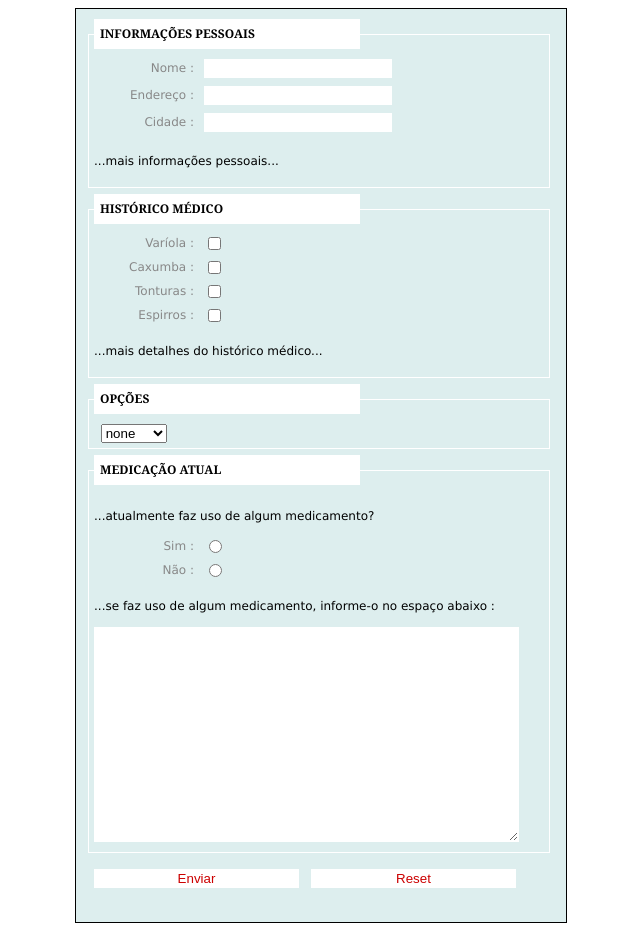
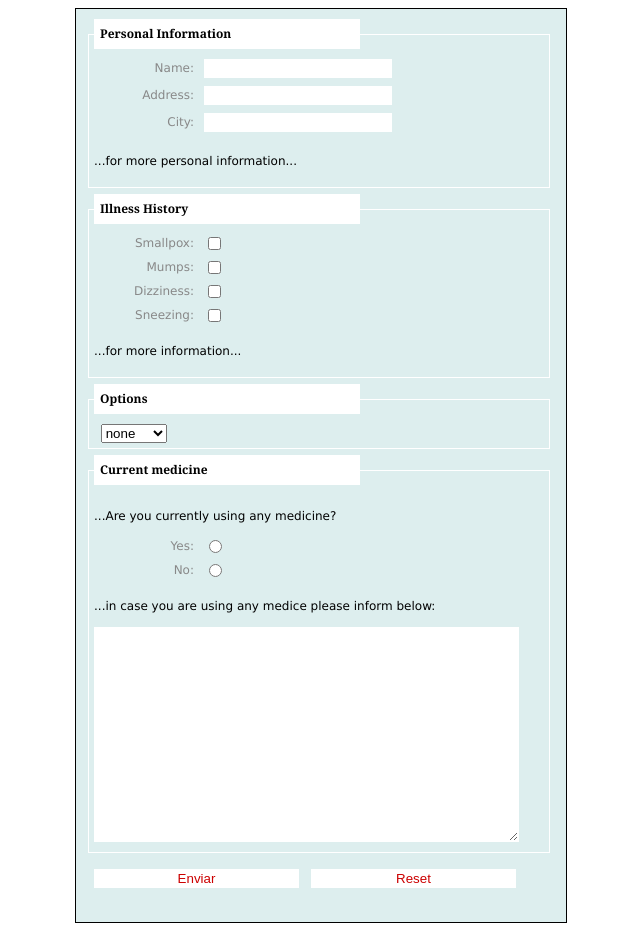
Before and after one commit to edysegura/css-form, a plain HTML site: page index.html in a window 1280 px wide. Shown: the whole page, without its empty margins (319-959 px from the left). Drawn offline with Linux system fonts and the light colour scheme.

Commit message:
Translating index.html for en-US

```diff
--- a/index.html
+++ b/index.html
@@ -8,70 +8,70 @@
   <link rel="alternate stylesheet" href="css/blue-red.css" type="text/css" title="Blue and Red" />
   <link rel="alternate stylesheet" href="css/blue-green.css" type="text/css" title="Blue and Green" />
   <link rel="alternate stylesheet" href="css/pink.css" type="text/css" title="Pink" />
-  <title>Formulário CSS</title>
+  <title>CSS Form</title>
 </head>
 <body>
 
   <form id="two" action="http://httpbin.org/post" method="post">
     <fieldset id="personal">
-      <legend>INFORMAÇÕES PESSOAIS</legend>
-      <label for="name">Nome : </label>
+      <legend>Personal Information</legend>
+      <label for="name">Name: </label>
       <input name="name" id="name" type="text" tabindex="1" />
       <br />
-      <label for="endereco">Endereço : </label>
+      <label for="endereco">Address: </label>
       <input name="endereco" id="endereco" type="text" tabindex="2" />
       <br />
-      <label for="city">Cidade : </label>
+      <label for="city">City: </label>
       <input name="city" id="city" type="text" tabindex="3" />
-      <p>...mais informações pessoais...</p>
+      <p>...for more personal information...</p>
     </fieldset>
 
     <fieldset id="medical">
-      <legend>HISTÓRICO MÉDICO</legend>
-      <label for="smallpox">Varíola : </label>
+      <legend>Illness History</legend>
+      <label for="smallpox">Smallpox: </label>
       <input name="illness" id="smallpox" type="checkbox" value="smallpox" tabindex="20" />
       <br />
-      <label for="mumps">Caxumba : </label>
+      <label for="mumps">Mumps: </label>
       <input name="illness" id="mumps" type="checkbox" value="mumps" tabindex="21" />
       <br />
-      <label for="dizziness">Tonturas : </label>
+      <label for="dizziness">Dizziness: </label>
       <input name="illness" id="dizziness" type="checkbox" value="dizziness" tabindex="22" />
       <br />
-      <label for="sneezing">Espirros : </label>
+      <label for="sneezing">Sneezing: </label>
       <input name="illness" id="sneezing" type="checkbox" value="sneezing" tabindex="23" />
-      <p>...mais detalhes do histórico médico...</p>
+      <p>...for more information...</p>
     </fieldset>
 
     <fieldset id="opt">
-      <legend>OPÇÕES</legend>
+      <legend>Options</legend>
       <select name="choice">
-        <option selected="selected" label="none" value="none">Nenhum</option>
-        <optgroup label="Grupo 1">
-          <option label="cg1a" value="val_1a">Seleção do grupo 1a</option>
-          <option label="cg1b" value="val_1b">Seleção do grupo 1b</option>
-          <option label="cg1c" value="val_1c">Seleção do grupo 1c</option>
+        <option selected="selected" label="none" value="none">None</option>
+        <optgroup label="Group 1">
+          <option label="cg1a" value="val_1a">Option for 1a</option>
+          <option label="cg1b" value="val_1b">Option for 1b</option>
+          <option label="cg1c" value="val_1c">Option for 1c</option>
         </optgroup>
-        <optgroup label="Grupo 2">
-          <option label="cg2a" value="val_2a">Seleção do grupo 2a</option>
-          <option label="cg2b" value="val_2a">Seleção do grupo 2b</option>
+        <optgroup label="Group 2">
+          <option label="cg2a" value="val_2a">Option for 2a</option>
+          <option label="cg2b" value="val_2a">Option for 2b</option>
         </optgroup>
-        <optgroup label="Grupo 3">
-          <option label="cg3a" value="val_3a">Seleção do grupo 3a</option>
-          <option label="cg3a" value="val_3a">Seleção do grupo 3b</option>
+        <optgroup label="Group 3">
+          <option label="cg3a" value="val_3a">Option for 3a</option>
+          <option label="cg3a" value="val_3a">Option for 3b</option>
         </optgroup>
       </select>
     </fieldset>
 
     <fieldset id="current">
-      <legend>MEDICAÇÃO ATUAL</legend>
-      <p>...atualmente faz uso de algum medicamento?</p>
-      <label for="yes">Sim : </label>
+      <legend>Current medicine</legend>
+      <p>...Are you currently using any medicine?</p>
+      <label for="yes">Yes: </label>
       <input name="medication" id="yes" type="radio" value="yes" tabindex="35" />
       <br />
-      <label for="no">Não : </label>
+      <label for="no">No: </label>
       <input name="medication" id="no" type="radio" value="no" tabindex="35" />
       <br />
-      <p>...se faz uso de algum medicamento, informe-o no espaço abaixo :</p>
+      <p>...in case you are using any medice please inform below:</p>
       <textarea name="current_medication" tabindex="40" cols="40" rows="10">
       </textarea>
     </fieldset>
```
